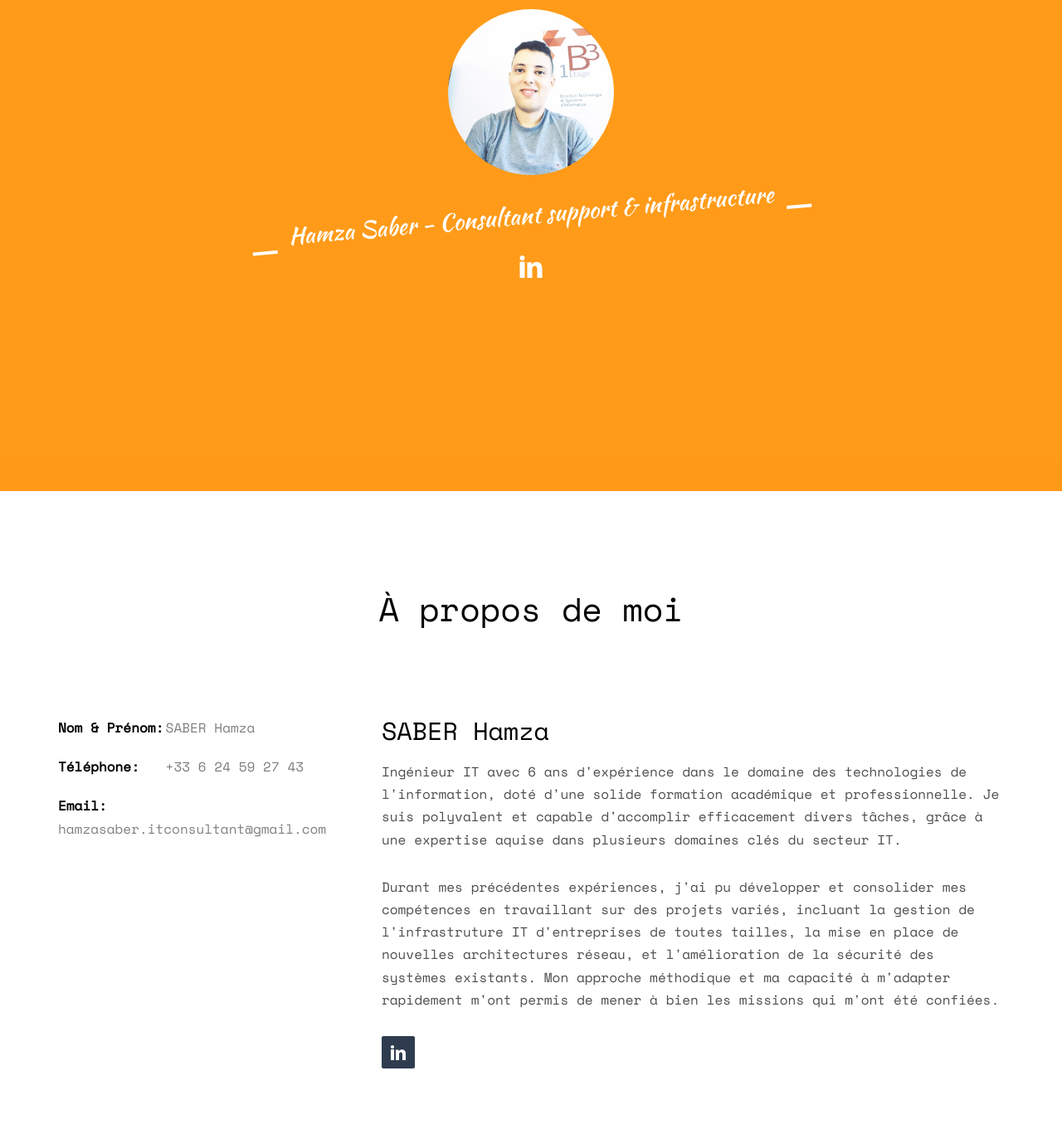
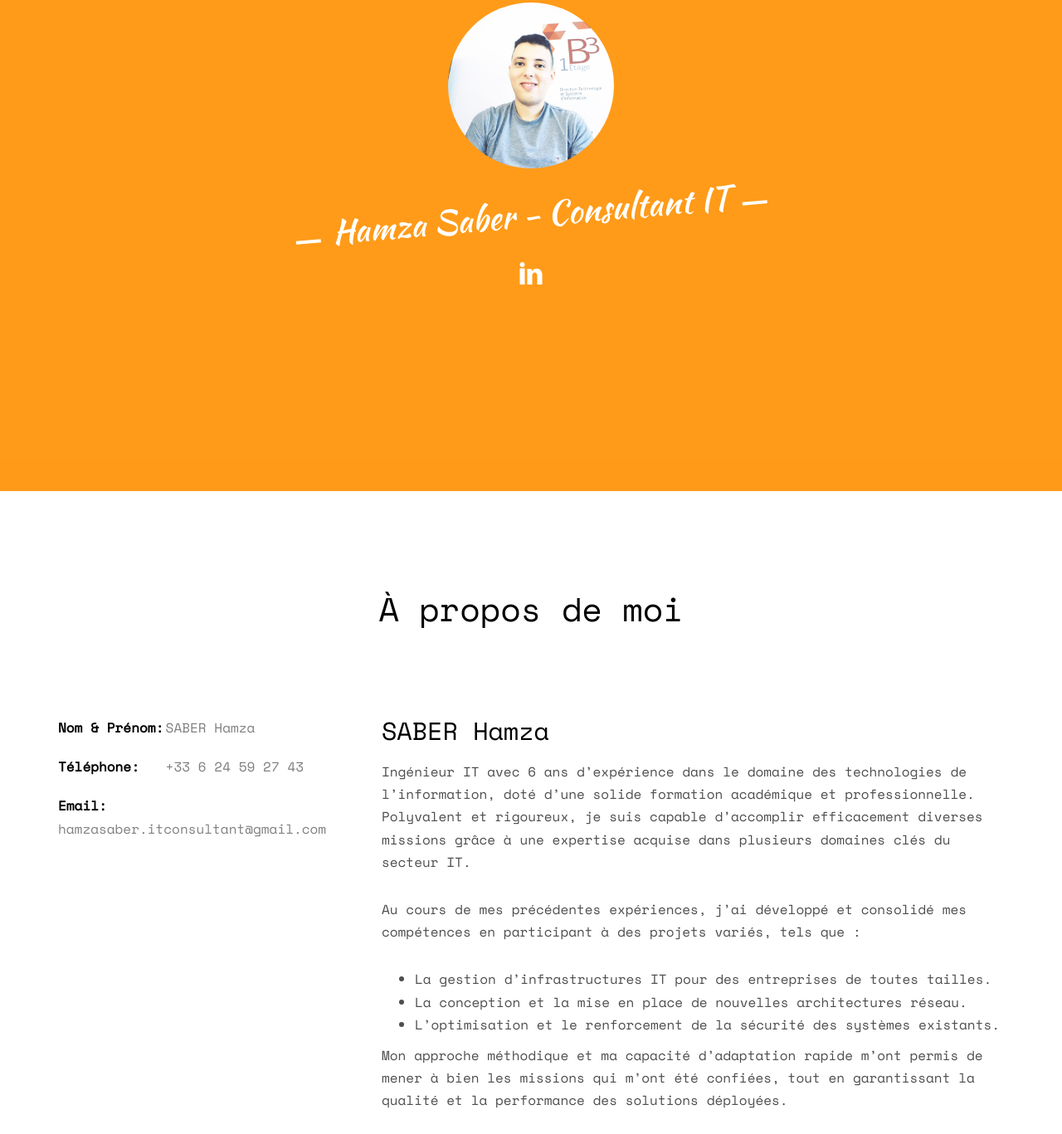
Before and after one commit to hamzasaber/Portfolio, a plain HTML site: page index.html in a window 1280 px wide. Shown: the part 208-1575 px from the top of the page at 83% size. Drawn offline with nearby package versions, Linux system fonts and the light colour scheme; files whose address does not match are found by name.

Commit message:
Add files via upload

```diff
--- a/index.html
+++ b/index.html
@@ -8,25 +8,25 @@
 <meta name=viewport content="width=device-width, initial-scale=1">
 <meta name=format-detection content="telephone=yes" />
 <meta name=HandheldFriendly content=true />
-<meta name=title content="Hamza Saber - Consultant support & infrastructure" />
-<meta name=author content="Hamza Saber - Consultant support & infrastructure">
+<meta name=title content="Hamza Saber - Consultant IT" />
+<meta name=author content="Hamza Saber - Consultant IT">
 <meta name=robots content="index, follow, archive" />
 <meta name=revisit-after content="1 day" />
 <meta name=distribution content=global />
-<meta itemprop=name content="Hamza Saber - Consultant support & infrastructure">
-<meta name=description content="Hamza Saber - Consultant infrastructure expérimenté dans le domaine IT ayant une solide formation dans le domaine informatique.">
+<meta itemprop=name content="Hamza Saber - Consultant IT">
+<meta name=description content="Hamza Saber - Consultant IT expérimenté, doté d’une solide expertise en informatique et d’une formation approfondie dans les systèmes, réseaux et solutions technologiques.">
 <meta itemprop=image content=https://hamzasaber.github.io/Portfolio/images/atwork9.jpg>
 <meta name=keywords content="creation site web, Hamza Saber, france, realisation site internet, informatique, ingénieur en informatique, developpeur, webmaster, webdesigner, hamza, ingénieur it, freelance, administrateur réseau, web agency, developpeur web, intégrateur web, referencement naturel, saber, europe, administrateur it">
 <meta property=og:url content=https://hamzasaber.github.io/Portfolio/>
 <meta property=og:type content=website>
-<meta property=og:title content="Hamza Saber - Consultant support & infrastructure">
-<meta property=og:description content="Hamza Saber - Consultant infrastructure expérimenté dans le domaine IT ayant une solide formation dans le domaine informatique.">
+<meta property=og:title content="Hamza Saber - Consultant IT">
+<meta property=og:description content="Hamza Saber - Consultant IT expérimenté, doté d’une solide expertise en informatique et d’une formation approfondie dans les systèmes, réseaux et solutions technologiques.">
 <meta property=og:image content=https://hamzasaber.github.io/Portfolio/images/atwork9.jpg>
 <meta property=og:author content=https://www.facebook.com/hamza.saber.71 />
-<meta property=og:site_name content="Hamza Saber - Consultant support & infrastructure"/>
+<meta property=og:site_name content="Hamza Saber - Consultant IT"/>
 <meta name=twitter:card content=summary_large_image>
-<meta name=twitter:title content="Hamza Saber - Consultant support & infrastructure">
-<meta name=twitter:description content="Hamza Saber - Consultant infrastructure expérimenté dans le domaine IT ayant une solide formation dans le domaine informatique.">
+<meta name=twitter:title content="Hamza Saber - Consultant IT">
+<meta name=twitter:description content="Hamza Saber - Consultant IT expérimenté, doté d’une solide expertise en informatique et d’une formation approfondie dans les systèmes, réseaux et solutions technologiques.">
 <meta name=twitter:image content=https://hamzasaber.github.io/Portfolio/images/atwork9.jpg>
 <meta name=twitter:card content=summary />
 <meta name=twitter:site content=@saberhamza2 />
@@ -63,7 +63,7 @@
 <div class="display-t js-fullheight">
 <div class="display-tc js-fullheight animate-box" data-animate-effect=fadeIn>
 <div class=profile-thumb style=background:url(images/perso.jpg)></div>
-<h1 style="font-size: 28px;"><span>Hamza Saber - Consultant support & infrastructure</span></h1>
+<h1 style="font-size: 40px;"><span>Hamza Saber - Consultant IT</span></h1>
 <p>
 <ul class=fh5co-social-icons>
 <li><a href=https://www.linkedin.com/in/hamza-saber/ target=_blank title="linkedin"><i class=icon-linkedin2></i></a></li>
@@ -92,8 +92,14 @@
 </div>
 <div class=col-md-8>
 <h2>SABER Hamza</h2>
-<p>Ingénieur IT avec 6 ans d'expérience dans le domaine des technologies de l'information, doté d'une solide formation académique et professionnelle. Je suis polyvalent et capable d'accomplir efficacement divers tâches, grâce à une expertise aquise dans plusieurs domaines clés du secteur IT.</p>
-<p>Durant mes précédentes expériences, j'ai pu développer et consolider mes compétences en travaillant sur des projets variés, incluant la gestion de l'infrastruture IT d'entreprises de toutes tailles, la mise en place de nouvelles architectures réseau, et l'amélioration de la sécurité des systèmes existants. Mon approche méthodique et ma capacité à m'adapter rapidement m'ont permis de mener à bien les missions qui m'ont été confiées.</p>
+<p>Ingénieur IT avec 6 ans d’expérience dans le domaine des technologies de l’information, doté d’une solide formation académique et professionnelle. Polyvalent et rigoureux, je suis capable d’accomplir efficacement diverses missions grâce à une expertise acquise dans plusieurs domaines clés du secteur IT.</p>
+<p>Au cours de mes précédentes expériences, j’ai développé et consolidé mes compétences en participant à des projets variés, tels que :</p>
+<ul>
+<li>La gestion d’infrastructures IT pour des entreprises de toutes tailles.</li>
+<li>La conception et la mise en place de nouvelles architectures réseau.</li>
+<li>L’optimisation et le renforcement de la sécurité des systèmes existants.</li>
+</ul>
+<p>Mon approche méthodique et ma capacité d’adaptation rapide m’ont permis de mener à bien les missions qui m’ont été confiées, tout en garantissant la qualité et la performance des solutions déployées.</p>
 <ul class=fh5co-social-icons>
 <li><a href=https://www.linkedin.com/in/hamza-saber/ target=_blank title="linkedinicon"><i class=icon-linkedin2></i></a></li>
 </ul>
```
